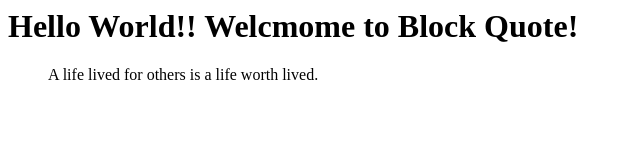
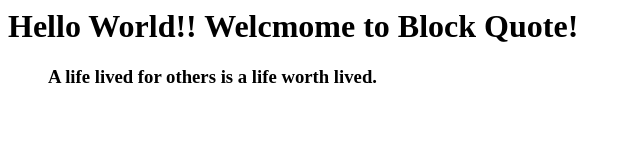
Before and after one commit to saurabh9813/Stack_Route_Training, a plain HTML site: page html_css_tutorial_programs/blockquote.html in a window 1280 px wide. Shown: the whole page, without its empty margins (0-640 px from the left). Drawn offline with Linux system fonts and the light colour scheme.

Commit message:
using blockquote

```diff
--- a/html_css_tutorial_programs/blockquote.html
+++ b/html_css_tutorial_programs/blockquote.html
@@ -9,7 +9,7 @@
 
     <blockquote>
       <p>
-        A life lived for others is a life worth lived.
+        <h3>A life lived for others is a life worth lived.<h3>
       </p>
     </blockquote>
 
```
